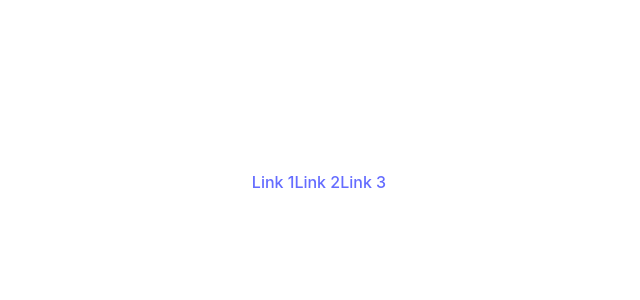
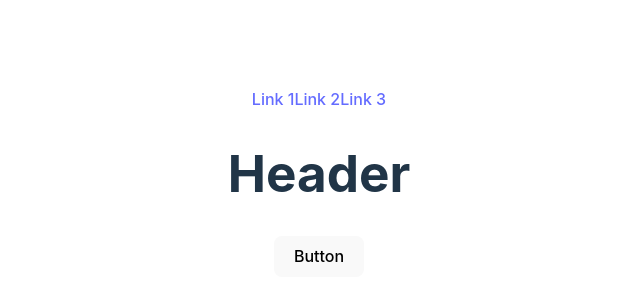
Before and after one commit to jonpfluger/00-vite-sandbox, a React (Vite) app: page / in a window 1280 px wide. Shown: the part 218-518 px from the top of the page, without its empty margins (321-961 px from the left). Built offline with nearby package versions, Linux system fonts and the light colour scheme.

Commit message:
more components

```diff
--- a/src/App.jsx
+++ b/src/App.jsx
@@ -7,7 +7,11 @@ import Nav from './components/Nav'
 
 function App() {
   return (
-    <Nav />
+    <>
+      <Nav />
+      <Header />
+      <Button />
+    </>
   )
 }
 
```
